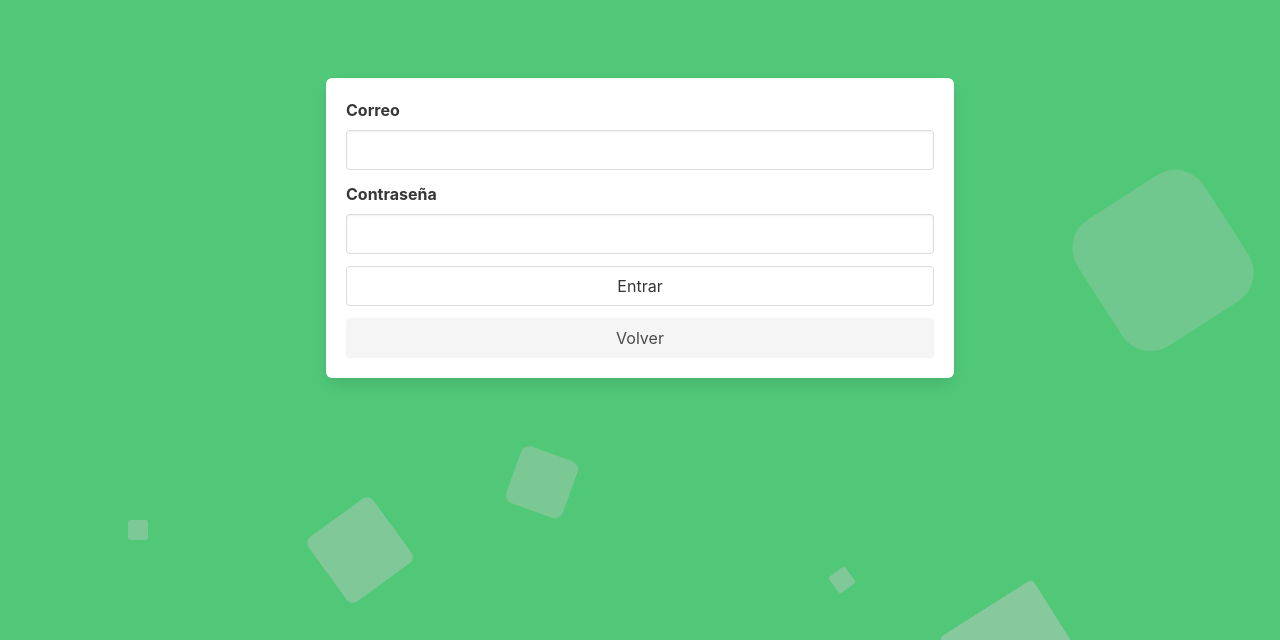
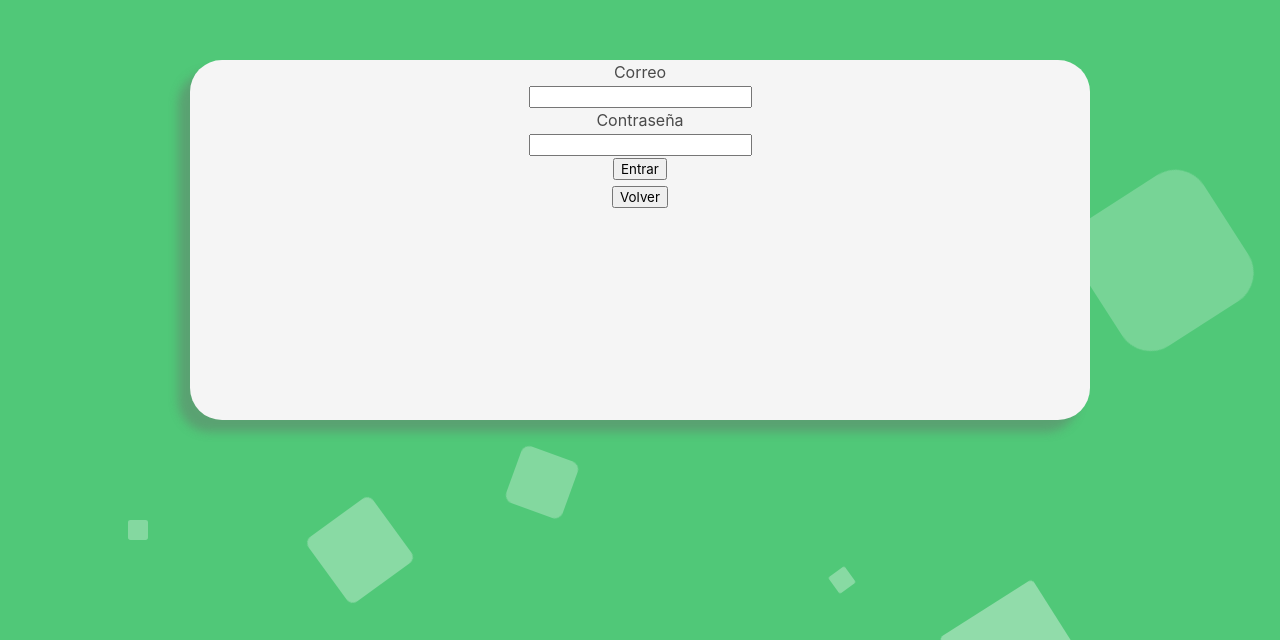
Before and after one commit to IsmaelPasalagua/jam_web, an Angular app: page /login in a window 1280 px wide. Shown: the part 160-800 px from the top of the page. Built offline with nearby package versions, Linux system fonts and the light colour scheme.

Commit message:
login 40% css

```diff
--- a/src/app/components/auth/login/login.component.html
+++ b/src/app/components/auth/login/login.component.html
@@ -1,6 +1,6 @@
-<div class="context">
-    <div class="area">
-        <ul class="circles">
+<div class="contextLogin">
+    <div class="areaLogin">
+        <ul class="circlesLogin">
             <li></li>
             <li></li>
             <li></li>
@@ -11,25 +11,26 @@
             <li></li>
             <li></li>
             <li></li>
-            <div class="columns is-vcentered is-centered" style="height: 100vh">
-                <div class="column is-half">
-                    <form class="box"> <!-- [formGroup]="formLogin" (ngSubmit)=Login() -->
-                        <div class="field">
-                            <label class="label">Correo</label>
-                            <div class="control"> <!-- [ngClass]="{ 'is-loading' : loginLoading}" -->
-                                <input class="input" type="email" formControlName="email" />
+        </ul>
+        <form class="containerLogin"> <!-- [formGroup]="formLogin" (ngSubmit)=Login() -->
+
+            <div>
+                <label>Correo</label>
+                <div>
+                    <!-- [ngClass]="{ 'is-loading' : loginLoading}" -->
+                    <input class="" type="email" formControlName="email" />
                 </div>
             </div>
 
-                        <div class="field">
-                            <label class="label">Contraseña</label>
-                            <div class="control"> <!-- [ngClass]="{ 'is-loading' : loginLoading}" -->
-                                <input class="input" type="password" formControlName="password" />
+            <div>
+                <label>Contraseña</label>
+                <div> <!-- [ngClass]="{ 'is-loading' : loginLoading}" -->
+                    <input class="" type="password" formControlName="password" />
                 </div>
             </div>
 
-                        <div class="field">
-                            <button class="button is-fullwidth">
+            <div>
+                <button>
                     <!-- [disabled]="!formLogin.valid" type="submit"
                                  [ngClass]="{'is-danger' : loginError, 'is-warning' : !loginError,
                                  'is-loading' : loginLoading}"
@@ -40,13 +41,10 @@
                 <p class="help is-danger"> <!-- {{ loginErrorMessage }} --> </p>
             </div>
 
-                        <div class="field">
-                            <button class="button is-light is-fullwidth" type="button">Volver</button>
+            <div>
+                <button type="button">Volver</button>
                 <!-- (click)="goBack()" -->
             </div>
         </form>
     </div>
 </div>
-        </ul>
-    </div>
-</div>
--- a/src/app/components/auth/login/login.component.scss
+++ b/src/app/components/auth/login/login.component.scss
@@ -1,30 +1,54 @@
 @import url('https://fonts.googleapis.com/css?family=Exo:400,700');
 
-
-
-
-.context {
+.contextLogin {
     width: 100%;
     position: absolute;
 }
 
-.context h1{
-    text-align: center;
-    color: #fff;
-    font-size: 50px;
+.areaLogin {
+    background: #50C878;
+    width: 100%;
+    height: 100vh;
 }
 
-
-.area{
-    background: #50C878;
-    background: -webkit-linear-gradient(to left, #8f94fb, #4e54c8);
-    width: 100%;
-    height:100vh;
+.containerLogin {
+    width: 90%;
+    text-align: center;
+    text-align: center;
+    height: 45%;
+    max-width: 900px;
+    max-height: 450px;
+    position: absolute;
+    top: 50%;
+    left: 50%;
+    border-radius: 2rem;
+    transform: translate(-50%, -50%);
+    box-shadow: inset;
+    background-color: whitesmoke;
+    box-shadow: -12px 12px 10px 0px rgba(105, 105, 105, 0.4); //[offset-x] [offset-y] [blur-radius] [spread-radius] [color];
+  }
+//____________________________________________________________________________________
 
 
-}
 
-.circles{
+//____________________________________________________________________________________
+
+  @media screen and (max-width: 768px) {
+    .containerLogin {
+      width: 100%;
+      height: auto;
+      max-width: none;
+      max-height: none;
+    }
+  }
+
+.textLogin {
+    text-align: center;
+    font-size: 1.5rem;
+    padding: 1rem;
+  }
+
+.circlesLogin {
     position: absolute;
     top: 0;
     left: 0;
@@ -33,27 +57,25 @@
     overflow: hidden;
 }
 
-.circles li{
+.circlesLogin li {
     position: absolute;
     display: block;
     list-style: none;
     width: 20px;
     height: 20px;
-    background: rgba(200, 200, 200, 0.5);
+    background: rgba(255, 255, 255, 0.4);
     animation: animate 25s linear infinite;
     bottom: -150px;
-
 }
 
-.circles li:nth-child(1){
+.circlesLogin li:nth-child(1) {
     left: 25%;
     width: 80px;
     height: 80px;
     animation-delay: 0s;
 }
 
-
-.circles li:nth-child(2){
+.circlesLogin li:nth-child(2) {
     left: 10%;
     width: 20px;
     height: 20px;
@@ -61,14 +83,14 @@
     animation-duration: 12s;
 }
 
-.circles li:nth-child(3){
+.circlesLogin li:nth-child(3) {
     left: 70%;
     width: 20px;
     height: 20px;
     animation-delay: 4s;
 }
 
-.circles li:nth-child(4){
+.circlesLogin li:nth-child(4) {
     left: 40%;
     width: 60px;
     height: 60px;
@@ -76,28 +98,28 @@
     animation-duration: 18s;
 }
 
-.circles li:nth-child(5){
+.circlesLogin li:nth-child(5) {
     left: 65%;
     width: 20px;
     height: 20px;
     animation-delay: 0s;
 }
 
-.circles li:nth-child(6){
+.circlesLogin li:nth-child(6) {
     left: 75%;
     width: 110px;
     height: 110px;
     animation-delay: 3s;
 }
 
-.circles li:nth-child(7){
+.circlesLogin li:nth-child(7) {
     left: 35%;
     width: 150px;
     height: 150px;
     animation-delay: 7s;
 }
 
-.circles li:nth-child(8){
+.circlesLogin li:nth-child(8) {
     left: 50%;
     width: 25px;
     height: 25px;
@@ -105,7 +127,7 @@
     animation-duration: 45s;
 }
 
-.circles li:nth-child(9){
+.circlesLogin li:nth-child(9) {
     left: 20%;
     width: 15px;
     height: 15px;
@@ -113,7 +135,7 @@
     animation-duration: 35s;
 }
 
-.circles li:nth-child(10){
+.circlesLogin li:nth-child(10) {
     left: 85%;
     width: 150px;
     height: 150px;
@@ -125,13 +147,13 @@
 
 @keyframes animate {
 
-    0%{
+    0% {
         transform: translateY(0) rotate(0deg);
         opacity: 1;
         border-radius: 0;
     }
 
-    100%{
+    100% {
         transform: translateY(-1000px) rotate(720deg);
         opacity: 0;
         border-radius: 50%;
```
Lines whose indentation alone changed are shown as unchanged.
